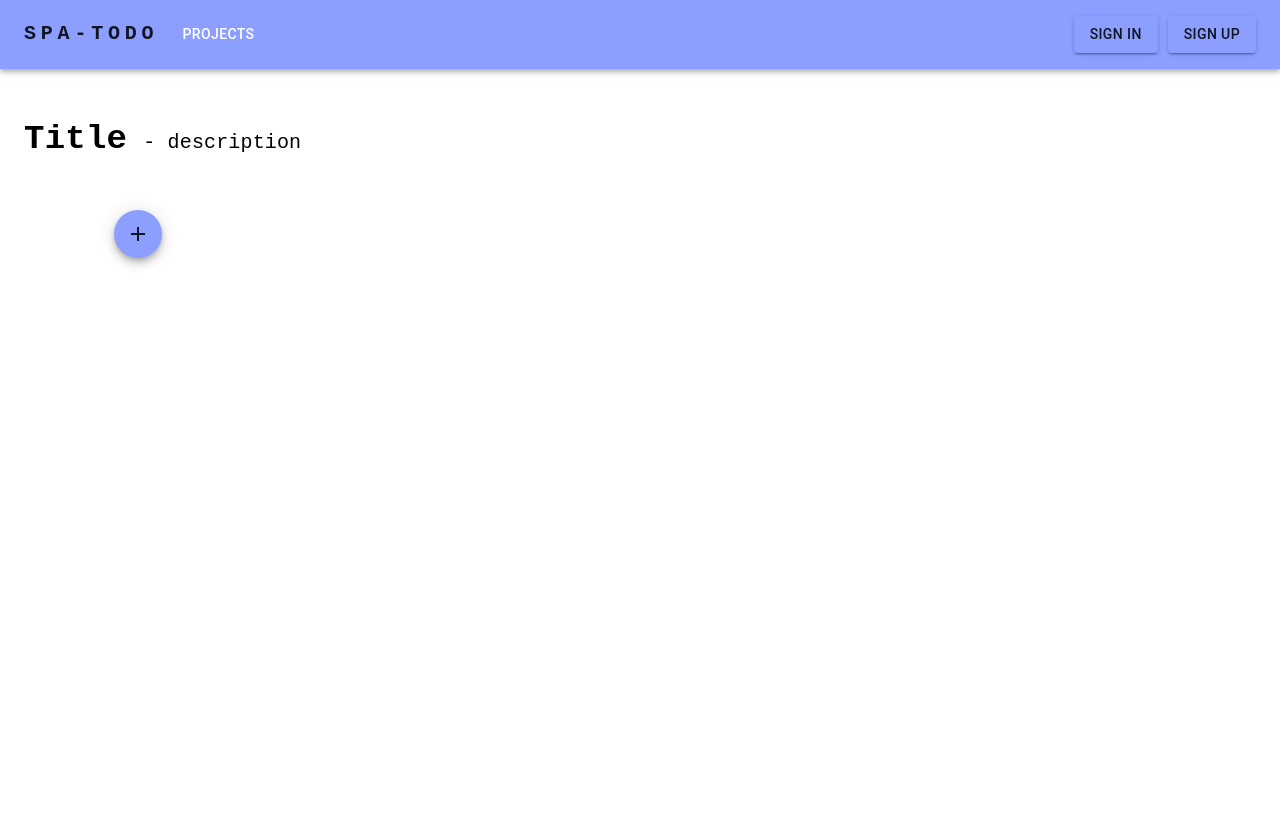
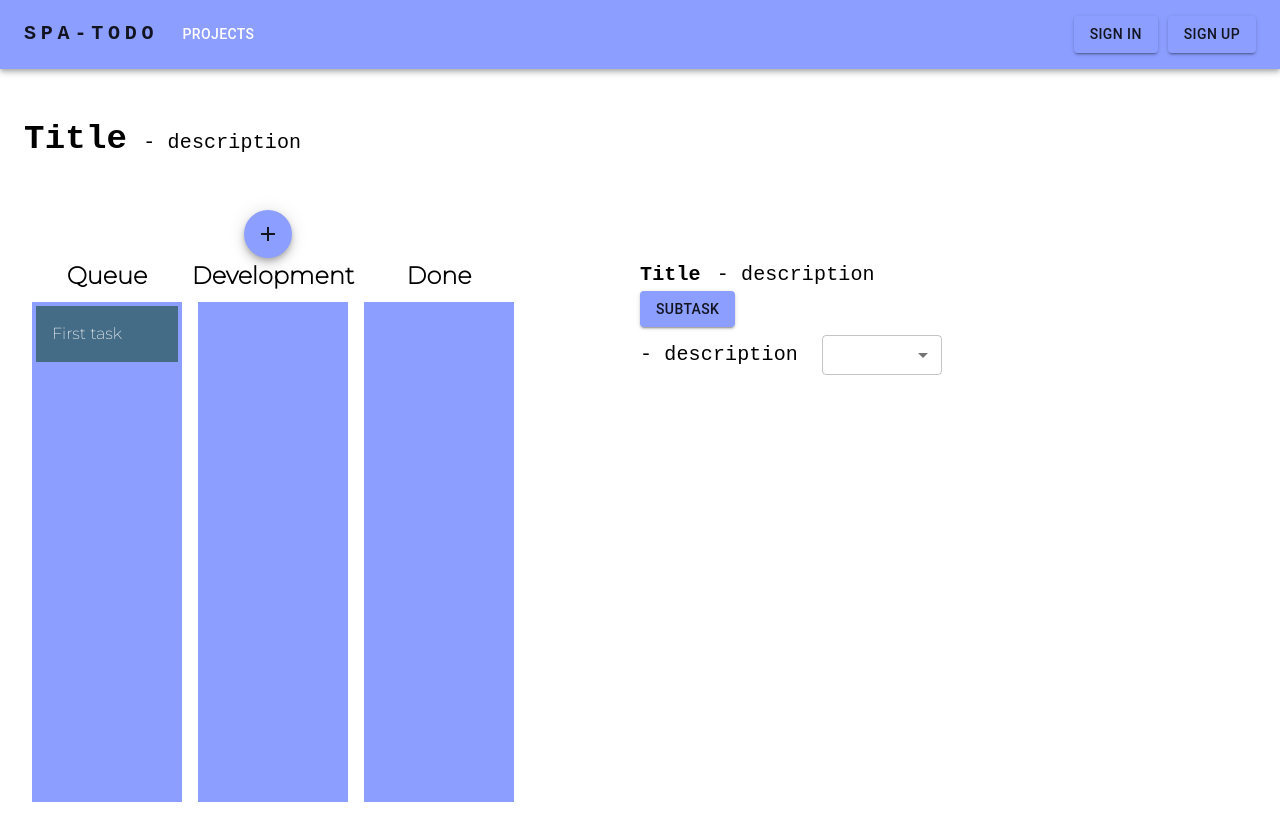
Before and after one commit to yneli/spa-todo-front, a React (Create React App) app: page / in a window 1280 px wide. Shown: the top 840 px of the page. Before the commit the page ends 800 px from the top, so only its background shows below. Built offline with nearby package versions, Linux system fonts and the light colour scheme.

Commit message:
add drag and drop

```diff
--- a/package.json
+++ b/package.json
@@ -22,6 +22,7 @@
     "react-scripts": "5.0.1",
     "sass": "^1.56.1",
     "typescript": "^4.9.3",
+    "uuid": "^3.3.3",
     "web-vitals": "^2.1.4"
   },
   "scripts": {
--- /dev/null
+++ b/src/components/DragAndDrop/DragAndDrop.js
@@ -0,0 +1,136 @@
+import { DragDropContext, Droppable, Draggable } from "react-beautiful-dnd";
+import React, { useState } from "react";
+import uuid from "uuid/v4";
+
+const itemsFromBackend = [
+    { id: uuid(), content: "First task" },
+  ];
+  const columnsFromBackend = {
+    [uuid()]: {
+      name: "Queue",
+      items: itemsFromBackend
+    },
+    [uuid()]: {
+      name: "Development",
+      items: []
+    },
+    [uuid()]: {
+      name: "Done",
+      items: []
+    },
+  };
+  const onDragEnd = (result, columns, setColumns) => {
+    if (!result.destination) return;
+    const { source, destination } = result;
+
+    if (source.droppableId !== destination.droppableId) {
+      const sourceColumn = columns[source.droppableId];
+      const destColumn = columns[destination.droppableId];
+      const sourceItems = [...sourceColumn.items];
+      const destItems = [...destColumn.items];
+      const [removed] = sourceItems.splice(source.index, 1);
+      destItems.splice(destination.index, 0, removed);
+      setColumns({
+        ...columns,
+        [source.droppableId]: {
+          ...sourceColumn,
+          items: sourceItems
+        },
+        [destination.droppableId]: {
+          ...destColumn,
+          items: destItems
+        }
+      });
+    } else {
+      const column = columns[source.droppableId];
+      const copiedItems = [...column.items];
+      const [removed] = copiedItems.splice(source.index, 1);
+      copiedItems.splice(destination.index, 0, removed);
+      setColumns({
+        ...columns,
+        [source.droppableId]: {
+          ...column,
+          items: copiedItems
+        }
+      });
+    }
+  };
+export const DragAndDrop = () => {
+    const [columns, setColumns] = useState(columnsFromBackend);
+    return (
+      <div style={{ display: "flex",  height: "100%" }}>
+        <DragDropContext
+          onDragEnd={result => onDragEnd(result, columns, setColumns)}
+        >
+          {Object.entries(columns).map(([columnId, column], index) => {
+            return (
+              <div
+                style={{
+                  display: "flex",
+                  flexDirection: "column",
+                  alignItems: "center"
+                }}
+                key={columnId}
+              >
+                <h2>{column.name}</h2>
+                <div style={{ margin: 8 }}>
+                  <Droppable droppableId={columnId} key={columnId}>
+                    {(provided, snapshot) => {
+                      return (
+                        <div
+                          {...provided.droppableProps}
+                          ref={provided.innerRef}
+                          style={{
+                            background: snapshot.isDraggingOver
+                              ? "lightblue"
+                              : "#8c9eff",
+                            padding: 4,
+                            width: 150,
+                            minHeight: 500
+                          }}
+                        >
+                          {column.items.map((item, index) => {
+                            return (
+                              <Draggable
+                                key={item.id}
+                                draggableId={item.id}
+                                index={index}
+                              >
+                                {(provided, snapshot) => {
+                                  return (
+                                    <div
+                                      ref={provided.innerRef}
+                                      {...provided.draggableProps}
+                                      {...provided.dragHandleProps}
+                                      style={{
+                                        userSelect: "none",
+                                        padding: 16,
+                                        margin: "0 0 8px 0",
+                                        minHeight: "50px",
+                                        backgroundColor: snapshot.isDragging
+                                          ? "#263B4A"
+                                          : "#456C86",
+                                        color: "white",
+                                        ...provided.draggableProps.style
+                                      }}
+                                    >
+                                      {item.content}
+                                    </div>
+                                  );
+                                }}
+                              </Draggable>
+                            );
+                          })}
+                          {provided.placeholder}
+                        </div>
+                      );
+                    }}
+                  </Droppable>
+                </div>
+              </div>
+            );
+          })}
+        </DragDropContext>
+      </div>
+    );
+  }
--- /dev/null
+++ b/src/components/Select/Selector.tsx
@@ -0,0 +1,29 @@
+import * as React from 'react';
+import Box from '@mui/material/Box';
+import InputLabel from '@mui/material/InputLabel';
+import MenuItem from '@mui/material/MenuItem';
+import FormControl from '@mui/material/FormControl';
+import Select, { SelectChangeEvent } from '@mui/material/Select';
+
+export const Selector = () => {
+    const [age, setAge] = React.useState('');
+    const handleChange = (event: SelectChangeEvent) => {
+    setAge(event.target.value as string);
+  };
+    return <>
+          <FormControl sx={{ m: 1, minWidth: 120 }} size="small">
+      <Select
+        labelId="demo-select-small"
+        id="demo-select-small"
+        value={age}
+        onChange={handleChange}
+      >
+        <MenuItem value="">
+        </MenuItem>
+        <MenuItem value={20}>done</MenuItem>
+        <MenuItem value={30}>Thirty</MenuItem>
+      </Select>
+    </FormControl>
+
+    </>;
+};
--- a/src/components/Todo/Todo.module.scss
+++ b/src/components/Todo/Todo.module.scss
@@ -1,7 +1,7 @@
 .todo {
     padding-top: 50px;
     display: flex;
-    flex-direction: column;
+    justify-content: space-between
 };
 .maintext {
     display: flex;
@@ -9,5 +9,15 @@
 };
 .button {
     padding-top: 50px;
-    padding-left: 90px;
+    padding-left: 220px;
 }
+
+.right {
+    width: 50%;
+    padding-top: 140px;
+}
+
+.subtask {
+    display: flex;
+    align-items: center;
+}
--- a/src/components/Todo/Todo.tsx
+++ b/src/components/Todo/Todo.tsx
@@ -1,9 +1,13 @@
 import styles from './Todo.module.scss';
 import Typography from '@mui/material/Typography';
 import { Dropdown } from "../Dropdown/Dropdown";
+import { DragAndDrop } from '../DragAndDrop/DragAndDrop';
+import Button from '@mui/material/Button';
+import { Selector } from '../Select/Selector';
 
 export const Todo = () => {
     return <div className={styles.todo}>
+       <div className={styles.left}>
        <div className={styles.maintext}>
            <Typography
               variant="h4"
@@ -33,6 +37,56 @@ export const Todo = () => {
         >{"- description"}</Typography>
        </div>
        <div className={styles.button}>
-           <Dropdown/></div>
+        <Dropdown/>
+          </div>
+          <DragAndDrop></DragAndDrop>
+       </div>
+       <div className={styles.right}>
+       <div className={styles.maintext}>
+       <Typography
+              variant="h6"
+              noWrap
+              component="a"
+              sx={{
+                mr: 2,
+                display: { xs: 'none', md: 'flex' },
+                fontFamily: 'monospace',
+                fontWeight: 700,
+                color: 'inherit',
+                textDecoration: 'none',
+              }}
+            >{"Title"}</Typography>
+           <Typography
+              variant="h6"
+              noWrap
+              component="a"
+              sx={{
+                mr: 2,
+                display: { xs: 'none', md: 'flex' },
+                fontFamily: 'monospace',
+                fontWeight: 300,
+                color: 'inherit',
+                textDecoration: 'none',
+              }}
+        >{"- description"}</Typography>
+       </div>
+          <Button variant="contained">Subtask</Button>
+         <div className={styles.subtask}>
+         <Typography
+              variant="h6"
+              noWrap
+              component="a"
+              sx={{
+                mr: 2,
+                display: { xs: 'none', md: 'flex' },
+                fontFamily: 'monospace',
+                fontWeight: 300,
+                color: 'inherit',
+                textDecoration: 'none',
+              }}
+        >{"- description"}</Typography>
+        <Selector></Selector>
+         </div>
+       </div>
     </div>
 };
```
Also changed, not shown: src/components/DragAndDrop/DragAndDrop.tsx (deleted, +0 -10 lines), src/components/Select/Selector.module.scss (added), 2 other files (tests, documents, lock files or other folders).
